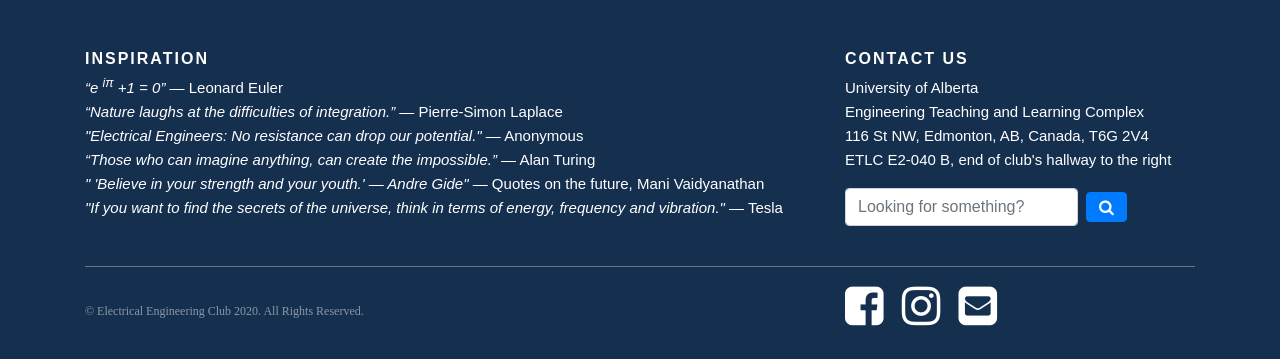
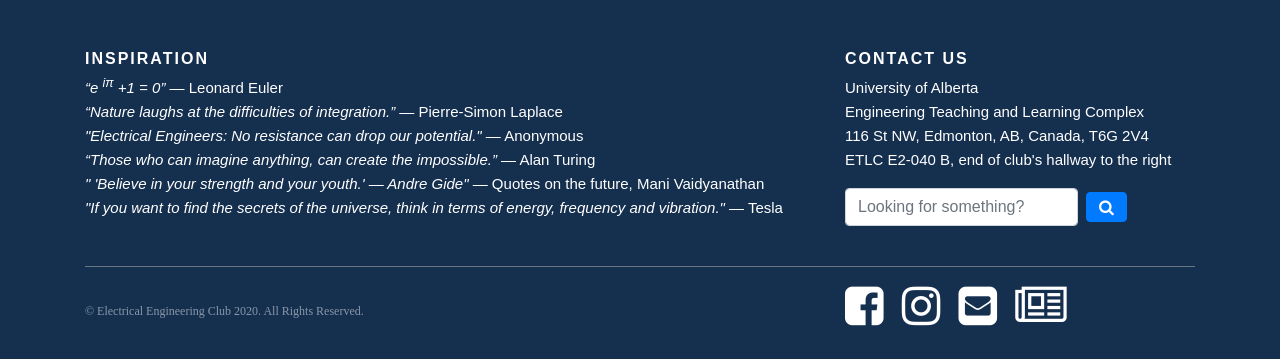
Before and after one commit to katielin42/demo, a Django app: page / in a window 1280 px wide. Shown: the part 2223-2582 px from the top of the page. Run offline with Django 3.2, Linux system fonts and the light colour scheme; some libraries are stand-ins or nearby versions; some web fonts are replaced.

Commit message:
updated icon

```diff
--- a/templates/base.html
+++ b/templates/base.html
@@ -417,7 +417,7 @@ b{
                     <li><a href="mailto:eeclub@ualberta.ca"> <i class="fa fa-envelope-square fa-3x mr-1"
                                                                 style="padding-right: 10px;"></i></a></li>
                     <li><a href="https://mailchi.mp/a7f9e475f39a/ee-club-newsletter-signup"> <i
-                            class="fas fa-newspaper fa-3x mr-1" style="padding-right: 10px;"></i></a></li>
+                            class="fa fa-newspaper-o fa-3x mr-1" style="padding-right: 10px;"></i></a></li>
                 </ul>
             </div>
         </div>
--- a/templates/base2.html
+++ b/templates/base2.html
@@ -398,7 +398,7 @@ b{
                     <li><a href="mailto:eeclub@ualberta.ca"> <i class="fa fa-envelope-square fa-3x mr-1"
                                                                 style="padding-right: 10px;"></i></a></li>
                     <li><a href="https://mailchi.mp/a7f9e475f39a/ee-club-newsletter-signup"> <i
-                            class="fas fa-newspaper fa-3x mr-1" style="padding-right: 10px;"></i></a></li>
+                            class="fa fa-newspaper-o fa-3x mr-1" style="padding-right: 10px;"></i></a></li>
                 </ul>
             </div>
         </div>
```
